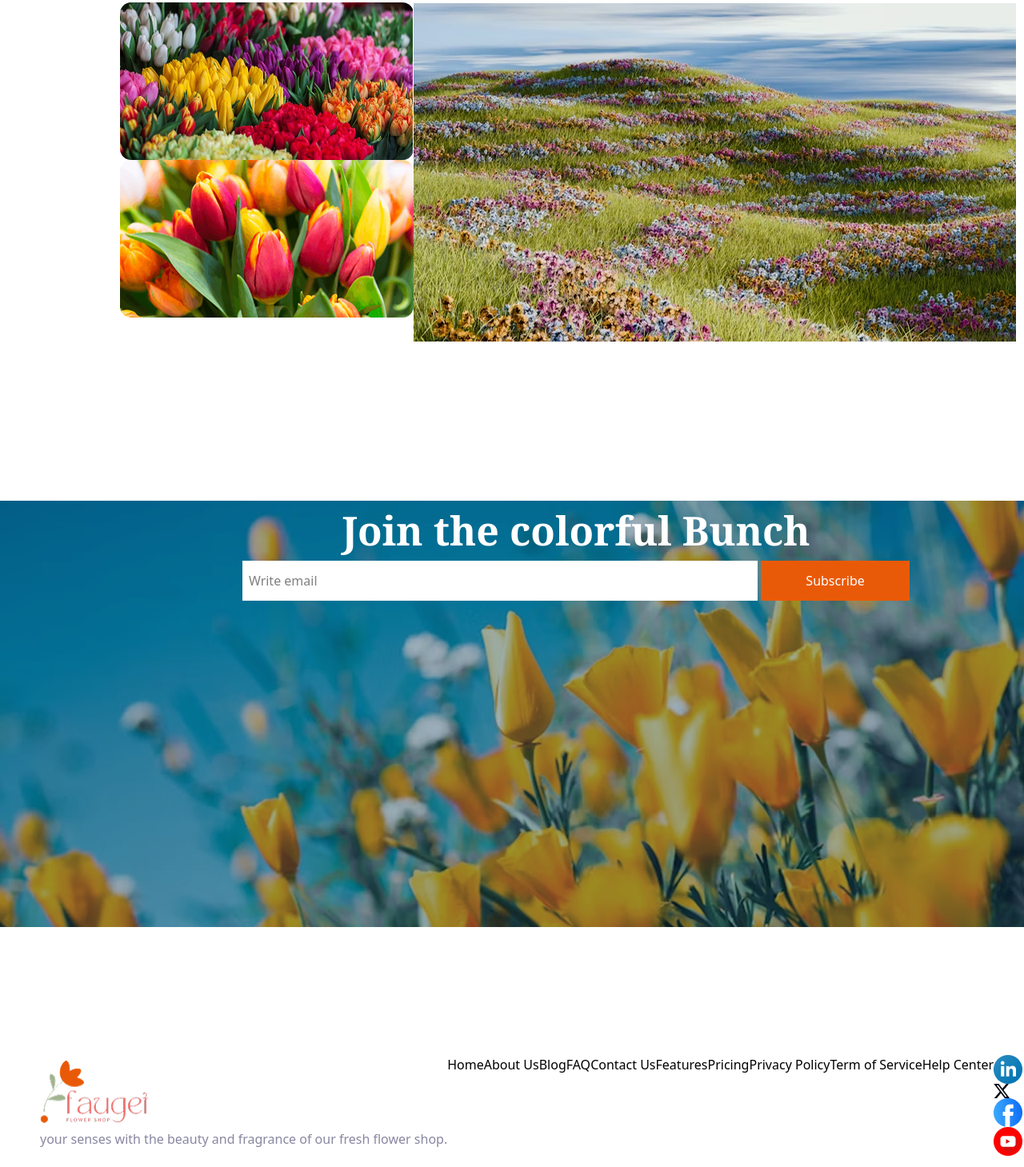
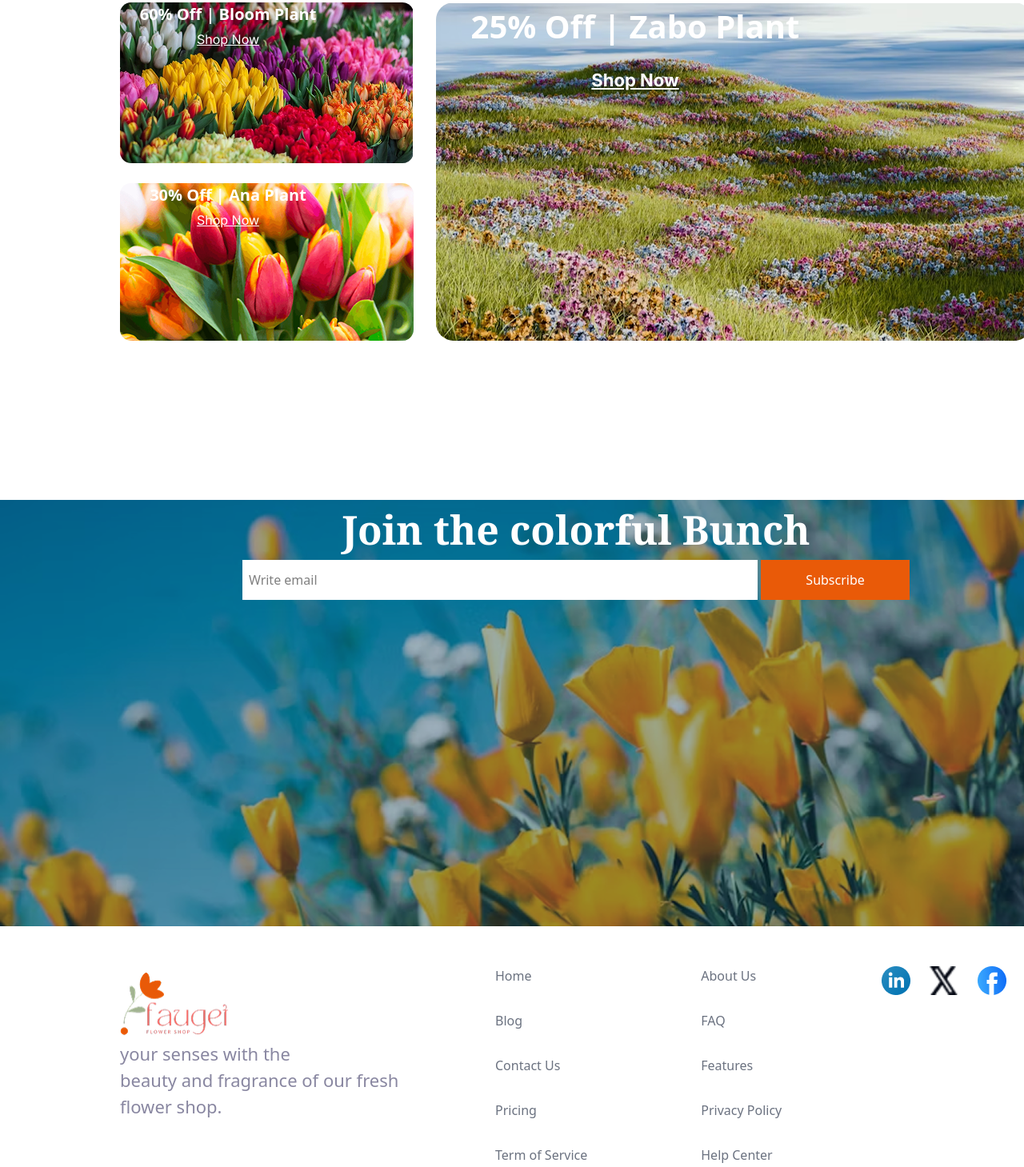
Before and after one commit to shehabislam99/Assignment2-hero, a plain HTML site: page index.html in a window 1280 px wide. Shown: the part 3222-4681 px from the top of the page at 80% size. Drawn offline with nearby package versions, Linux system fonts and the light colour scheme.

Commit message:
style change

```diff
--- a/index.html
+++ b/index.html
@@ -158,15 +158,15 @@
                </div>
 
           </section>
-          <section class="sec-3">
-               <div class="flower-plan"><img src="assets/flower-store.png" alt="">
+          <section class="sec-3 display-flex">
+               <div><img class="flower-plan" src="assets/flower-store.png" alt="">
                </div>
                <div class="flower-tittle">
                     <h1 class="flower-h noto-serif">Flower & Plants <br>
                          Lover</h1>
 
                     <ul>
-                         <li class="flower-p">
+                         <li class="flower-p inter">
                               <p>Indulge your senses
                                    with
                                    the
@@ -193,7 +193,7 @@
                                    fresh.
                               </p>
                          </li>
-                         <li class="flower-p">
+                         <li class="flower-p inter">
                               <p>Indulge your senses
                                    with
                                    the
@@ -220,7 +220,7 @@
                                    fresh.
                               </p>
                          </li>
-                         <li class="flower-p">
+                         <li class="flower-p inter">
                               <p>Indulge your senses
                                    with
                                    the
@@ -265,22 +265,26 @@
      </section>
      <section class="display-flex sec-5">
           <div class="shop-offer">
-               <div class="offer-card">
-                    <img src="assets/deal-bloom.png" alt="">
+               <div class="offer-card1">
                     <div class="offer-text">
-
+                         <h4>60% Off | Bloom Plant</h4>
+                         <u class="inter shop-link ">Shop Now</u>
                     </div>
                </div>
-               <div class="offer-card">
-                    <img src="assets/deal-ana.png" alt="">
+               <div class="offer-card2">
                     <div class="offer-text">
+                         <h4>30% Off | Ana Plant</h4>
+                         <u class="inter shop-link ">Shop Now</u>
 
                     </div>
                </div>
           </div>
           <div class="side-pic">
-               <img src="assets/deal-zabo.png" alt="">
-               <div class="side-text"></div>
+
+               <div class="side-text">
+                    <h3>25% Off | Zabo Plant</h3>
+                    <u class="inter shop-link2 ">Shop Now</u>
+               </div>
           </div>
 
      </section>
@@ -299,32 +303,35 @@
 
           </div>
      </div>
-     <div class="privecy-policy display-flex">
+     <div class="privecy-policy">
+          <div class="privecy-box display-flex">
                <div>
                     <div class="icon-img">
                          <img src="assets/logo.png" alt="">
                     </div>
-               <p class="foot-p ash-color"> your senses with the beauty and fragrance of our fresh flower shop.</p>
+                    <p class="foot-p ash-color"> your senses with the <br> beauty and fragrance of our fresh <br> flower
+                         shop.</p>
                </div>
-          <ul class="decoration display-flex">
-               <li><a href="">Home</a></li>
-               <li><a href="">About Us</a></li>
-               <li><a href="">Blog</a></li>
-               <li><a href="">FAQ</a></li>
-               <li><a href="">Contact Us</a></li>
-               <li><a href="">Features</a></li>
-               <li><a href="">Pricing</a></li>
-               <li><a href="">Privacy Policy</a></li>
-               <li><a href="">Term of Service</a></li>
-               <li><a href="">Help Center</a></li>
+               <ul class="decorations">
+                    <li class="decoration"><a href="">Home</a></li>
+                    <li class="decoration"><a href="">About Us</a></li>
+                    <li class="decoration"><a href="">Blog</a></li>
+                    <li class="decoration"><a href="">FAQ</a></li>
+                    <li class="decoration"><a href="">Contact Us</a></li>
+                    <li class="decoration1"><a href="">Features</a></li>
+                    <li class="decoration1"><a href="">Pricing</a></li>
+                    <li class="decoration1"><a href="">Privacy Policy</a></li>
+                    <li class="decoration1"><a href="">Term of Service</a></li>
+                    <li class="decoration1"><a href="">Help Center</a></li>
                </ul>
-          <div class="social-icon ">
+               <div class="social-icon display-flex">
                     <img src="assets/icon-linkedin.png" alt="">
                     <img src="assets/icon-twitter.png" alt="">
                     <img src="assets/icon-facebook.png" alt="">
                     <img src="assets/icon-youtube.png" alt="">
                </div>
           </div>
+     </div>
 
 </footer>
 
--- a/style.css
+++ b/style.css
@@ -16,6 +16,13 @@
 
 .orange-color {
      color: rgba(233, 90, 8, 1);
+}
+
+.icon-img img {
+     height: 82px;
+     width: 135px;
+     margin-top: 5.5px;
+     margin-bottom: 5.5px;
 }
 
 /* text decoration */
@@ -74,14 +81,6 @@
 
 .nav-link-3 {
      margin-right: 48px;
-}
-
-
-.icon-img img {
-     height: 82px;
-     width: 135px;
-     margin-top: 5.5px;
-     margin-bottom: 5.5px;
 }
 
 .nav-item {
@@ -220,7 +219,6 @@ main {
 }
 
 .sec-3 {
-     display: flex;
      margin-top: 211px;
      justify-content: space-between;
 }
@@ -228,6 +226,13 @@ main {
 .flower-plan {
      height: 597px;
      width: 540px;
+
+}
+
+.flower-tittle {
+     height: 521px;
+     width: 540px;
+     margin-left: 60px;
 }
 
 
@@ -235,14 +240,16 @@ main {
 .flower-h {
      font-size: 50px;
      font-weight: bold;
+     height: 137px;
+     margin-bottom: 20px;
 
 }
 
 .flower-p {
      font-size: 22px;
      color: rgba(0, 0, 0, 0.5);
-     margin-top: 20px;
-     margin-bottom: 38px;
+     margin-bottom: 20px;
+     height: 108px;
 }
 
 .sec-4 {
@@ -270,53 +277,71 @@ main {
 .sec-5 {
      margin: 120px 150px;
      width: 1140px;
+     gap: 28px;
 
 }
 
-
-
-.offer-card img {
+.offer-card1,
+.offer-card2 {
      border-radius: 14px;
      width: 367px;
+     background-repeat: no-repeat;
+     align-items: center;
+     text-align: center;
+
+}
+
+.offer-card1 {
+     background-image: url('assets/deal-bloom.png');
+     height: 201px;
+     margin-bottom: 25px;
+
+}
+
+.offer-card2 {
+     background-image: url('assets/deal-ana.png');
      height: 197px;
-
 }
 
 .offer-text {
      text-align: center;
      color: rgba(255, 255, 255, 1);
-     font-size: 16px;
-     font-weight: 500;
+     font-size: 20px;
+     font-weight: bold;
      width: 270px;
+     height: 27px;
 }
 
-/* .main-offer {
+.shop-link {
+     font-size: 16px;
+     font-weight: 400;
+}
+
+.shop-link2 {
+     font-size: 22px;
+     font-weight: 400px;
+}
+
+.side-pic {
+     border-radius: 22px;
      width: 753px;
-     height: 423px;
-     border-radius: 22px;
-     gap: 10px;
-     position: relative;
+     height: 423.13px;
+     background-repeat: no-repeat;
      align-items: center;
-     justify-content: center;
+     text-align: center;
+     background-image: url('assets/deal-zabo.png');
 
 }
 
-
-
-.offer-text  {
-     font-size: 20px;
-     width: 270px;
+.side-text {
+     font-size: 40px;
      font-weight: bold;
-
+     text-align: center;
+     color: rgba(255, 255, 255, 1);
+     width: 498px;
+     height: 50px;
 }
 
-.offer-text a {
-     color: white;
-     text-decoration: underline;
-     display: inline-block;
-     margin-top: 26px;
-} */
-/* footer styles */
 .search-eng {
      margin-top: 120px;
      width: 1440px;
@@ -367,5 +392,42 @@ main {
      background-color: rgba(255, 255, 255, 0.5);
      width: 1440px;
      height: 348px;
-     padding: 160px 50px;
+
 }
+
+.privecy-box {
+
+     max-width: 1140px;
+     margin: 50px 150px;
+}
+
+.foot-p {
+     font-size: 22px;
+     height: 81px;
+     width: 359px;
+}
+
+
+.decorations {
+     display: grid;
+     grid-template-columns: repeat(2, 2fr);
+     color: #6B7280;
+     font-size: 16px;
+     font-weight: 350;
+     gap: 32px;
+
+}
+
+.decoration,
+.decoration1 {
+     margin-left: 110px;
+
+}
+
+.social-icon {
+     width: 36px;
+     height: 36px;
+     margin-left: 110px;
+     gap: 24px;
+
+}
```
Lines whose indentation alone changed are shown as unchanged.
